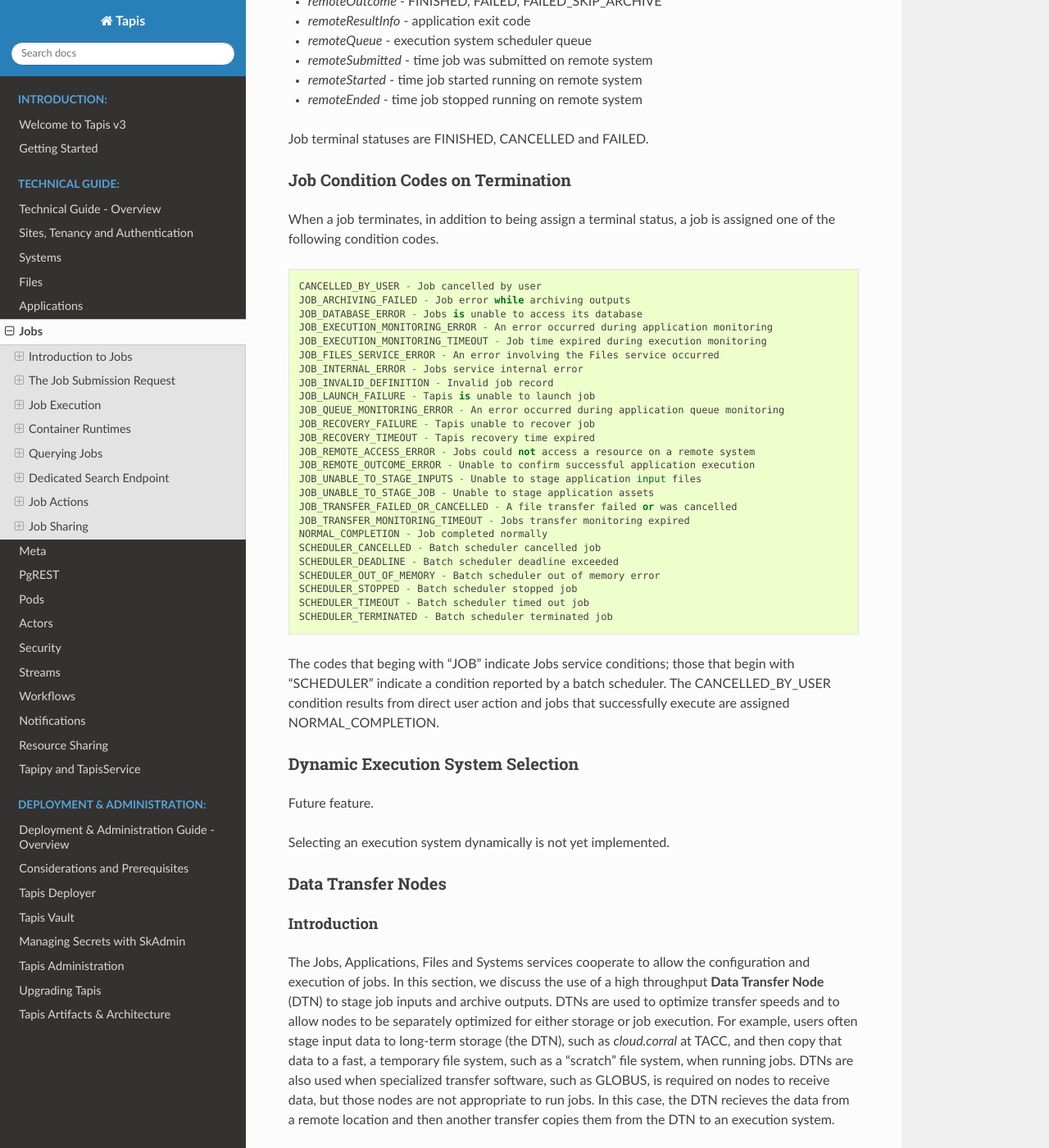
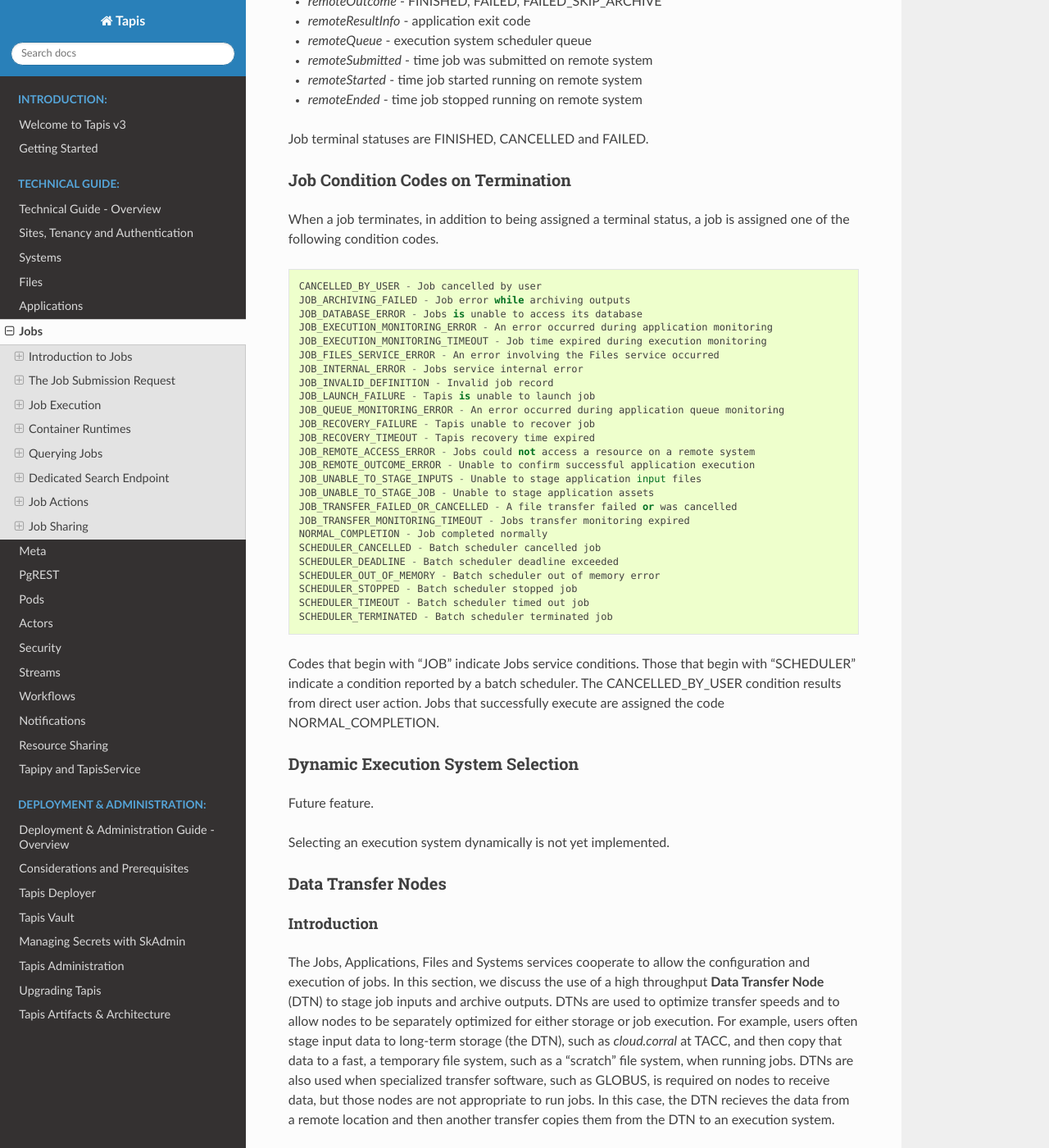
Before and after one commit to tapis-project/documentation, a Sphinx documentation site: the page built from source/technical/jobs.rst, in a window 1280 px wide and 1400 px high, scrolled down 23311 px. Shown: the whole window at 82% size. Built offline with Sphinx 7.4.7 and the Read the Docs theme 2.0.0, drawn with Linux system fonts in a browser that asks for light colours.

Commit message:
Jobs: minor updates.

```diff
--- a/source/technical/jobs.rst
+++ b/source/technical/jobs.rst
@@ -884,7 +884,7 @@ Job terminal statuses are FINISHED, CANCELLED and FAILED.
 Job Condition Codes on Termination
 ----------------------------------
 
-When a job terminates, in addition to being assign a terminal status, a job is assigned one of the following condition codes.
+When a job terminates, in addition to being assigned a terminal status, a job is assigned one of the following condition codes.
 ::
 
 	CANCELLED_BY_USER - Job cancelled by user
@@ -913,7 +913,10 @@ When a job terminates, in addition to being assign a terminal status, a job is a
 	SCHEDULER_TIMEOUT - Batch scheduler timed out job
 	SCHEDULER_TERMINATED - Batch scheduler terminated job
 
-The codes that beging with "JOB" indicate Jobs service conditions; those that begin with "SCHEDULER" indicate a condition reported by a batch scheduler.  The CANCELLED_BY_USER condition results from direct user action and jobs that successfully execute are assigned NORMAL_COMPLETION.
+Codes that begin with "JOB" indicate Jobs service conditions.
+Those that begin with "SCHEDULER" indicate a condition reported by a batch scheduler.
+The CANCELLED_BY_USER condition results from direct user action.
+Jobs that successfully execute are assigned the code NORMAL_COMPLETION.
 
 ..  _ConditionCodes: #Job Condition Codes on Termination
 
```
